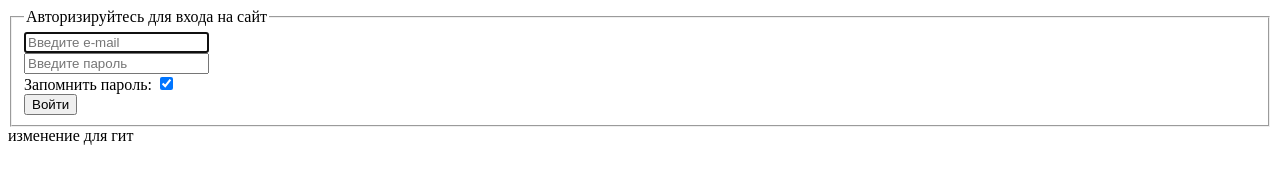
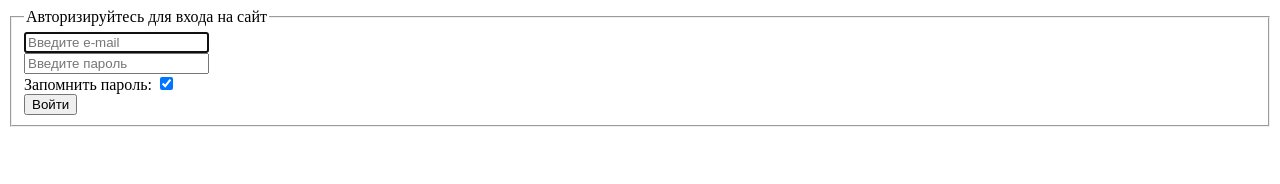
Before and after one commit to wdmax/html-css-homeworks, a plain HTML site: page homework2/login.html in a window 1280 px wide. Drawn offline with Linux system fonts and the light colour scheme.

Commit message:
delete test text

```diff
--- a/homework2/login.html
+++ b/homework2/login.html
@@ -29,7 +29,6 @@
         </fieldset>
 
         <diV>
-            изменение для гит
         </diV>
     </form>
 </body>
```
